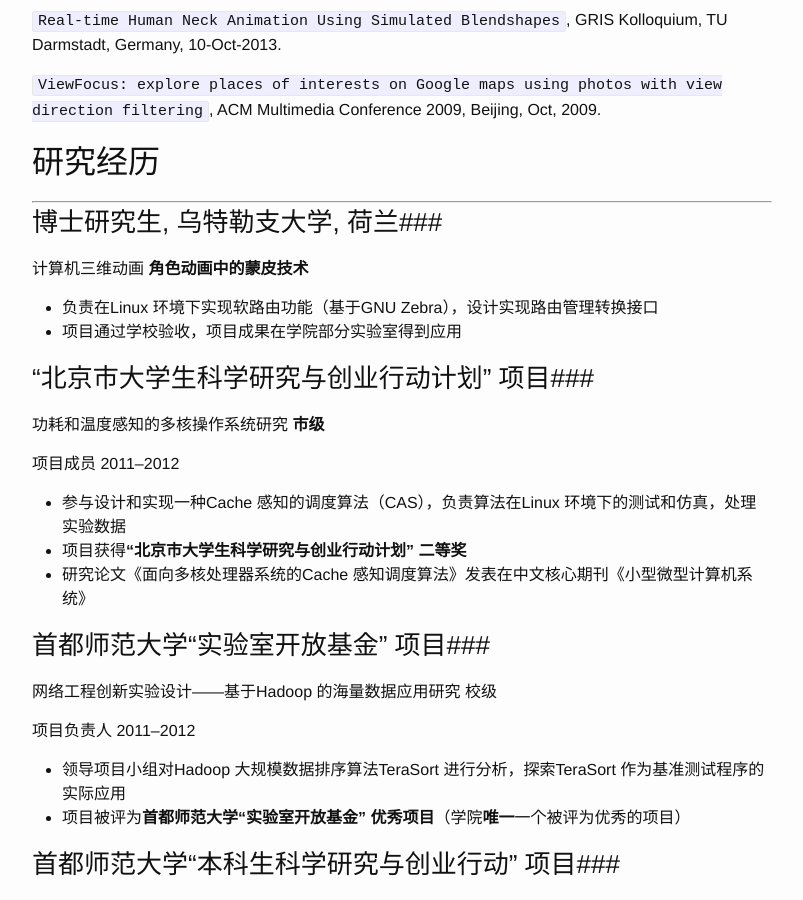
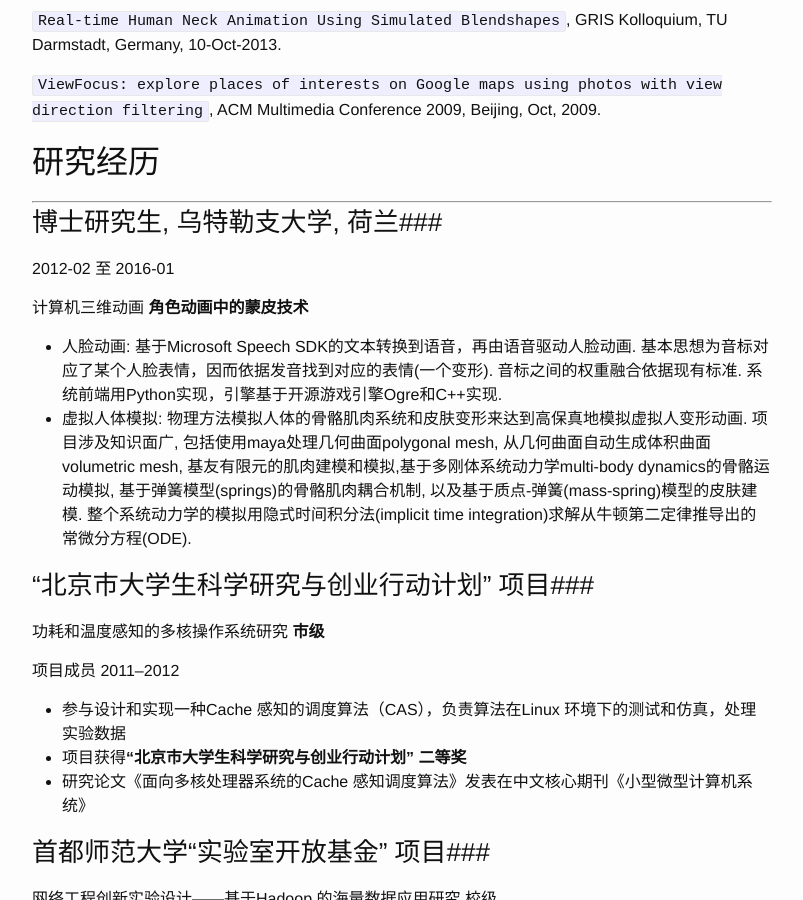
Before and after one commit to luozhipi/luozhipi.github.io, a Jekyll site: the page built from resume_CN.md, in a window 1280 px wide and 900 px high, scrolled down 2444 px. Shown: the whole window, without its empty margins (238-1041 px from the left). Built offline with Jekyll 4.4.1, drawn with Linux system fonts in a browser that asks for light colours.

Commit message:
Update resume_CN.md

```diff
--- a/resume_CN.md
+++ b/resume_CN.md
@@ -98,10 +98,12 @@ RH. Li; Z. Luo; G. Han.: `Pseudo-inverse Locality Preserving Projections`. Compu
 
 ###博士研究生, 乌特勒支大学, 荷兰###
 
+2012-02 至 2016-01
+
 计算机三维动画           **角色动画中的蒙皮技术**
 
-- 负责在Linux 环境下实现软路由功能（基于GNU Zebra），设计实现路由管理转换接口
-- 项目通过学校验收，项目成果在学院部分实验室得到应用
+- 人脸动画: 基于Microsoft Speech SDK的文本转换到语音，再由语音驱动人脸动画. 基本思想为音标对应了某个人脸表情，因而依据发音找到对应的表情(一个变形). 音标之间的权重融合依据现有标准. 系统前端用Python实现，引擎基于开源游戏引擎Ogre和C++实现.
+- 虚拟人体模拟: 物理方法模拟人体的骨骼肌肉系统和皮肤变形来达到高保真地模拟虚拟人变形动画. 项目涉及知识面广, 包括使用maya处理几何曲面polygonal mesh, 从几何曲面自动生成体积曲面volumetric mesh, 基友有限元的肌肉建模和模拟,基于多刚体系统动力学multi-body dynamics的骨骼运动模拟, 基于弹簧模型(springs)的骨骼肌肉耦合机制, 以及基于质点-弹簧(mass-spring)模型的皮肤建模. 整个系统动力学的模拟用隐式时间积分法(implicit time integration)求解从牛顿第二定律推导出的常微分方程(ODE).
 
 ###“北京市大学生科学研究与创业行动计划” 项目###
 
```
